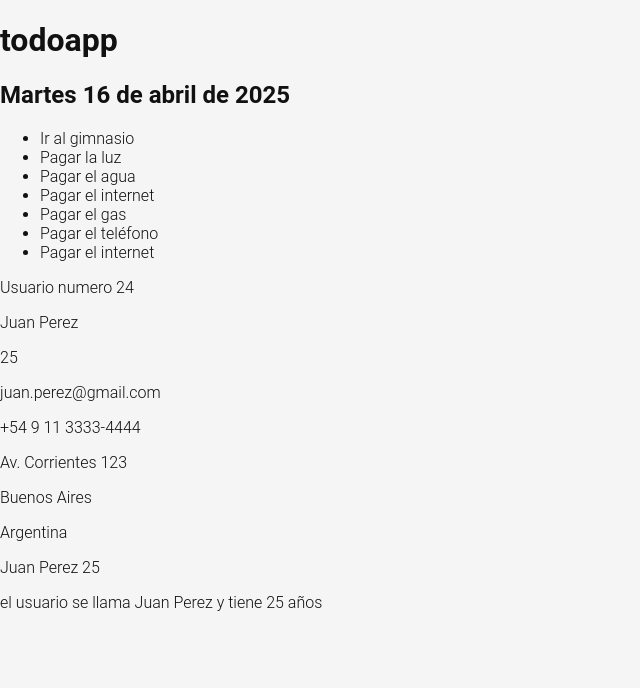
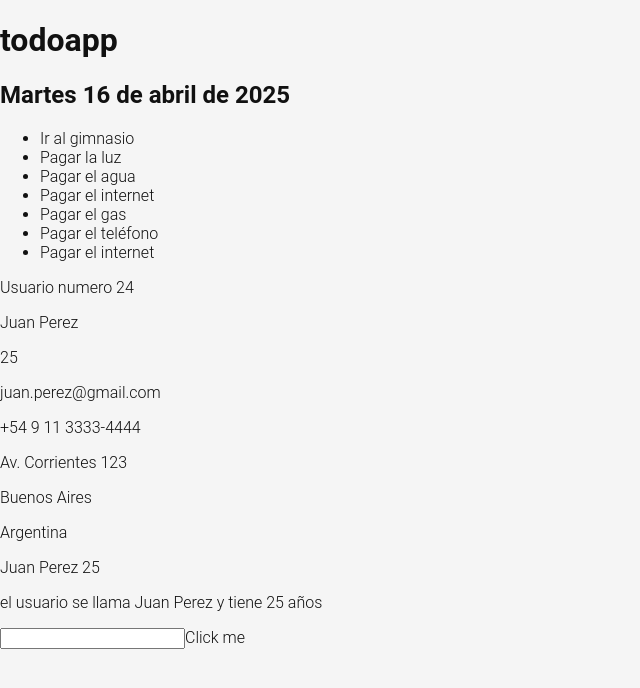
Before and after one commit to mrgomezsv/curso_angular_platzi, an Angular app: page /labs in a window 1280 px wide. Shown: the top 688 px of the page, without its empty margins (0-640 px from the left). Built offline with nearby package versions, Linux system fonts and the light colour scheme.

Commit message:
Property Binding en Angular

```diff
--- a/src/app/pages/labs/labs.component.html
+++ b/src/app/pages/labs/labs.component.html
@@ -14,3 +14,9 @@
 <p>{{ name }} {{ lastName }} {{ age }}</p>
 
 <p> el usuario se llama {{ name }} {{ lastName }} y tiene {{ age }} años</p>
+
+<img src="" alt="">
+
+
+<input type="text" [name]="nameUser">
+<button [disabled]="disabled">Click me</button>
--- a/src/app/pages/labs/labs.component.ts
+++ b/src/app/pages/labs/labs.component.ts
@@ -28,5 +28,7 @@ export class LabsComponent {
   address = 'Av. Corrientes 123';
   city = 'Buenos Aires';
   country = 'Argentina';
+  nameUser = 'Mario';
 
+  disabled = true;
 }
```
